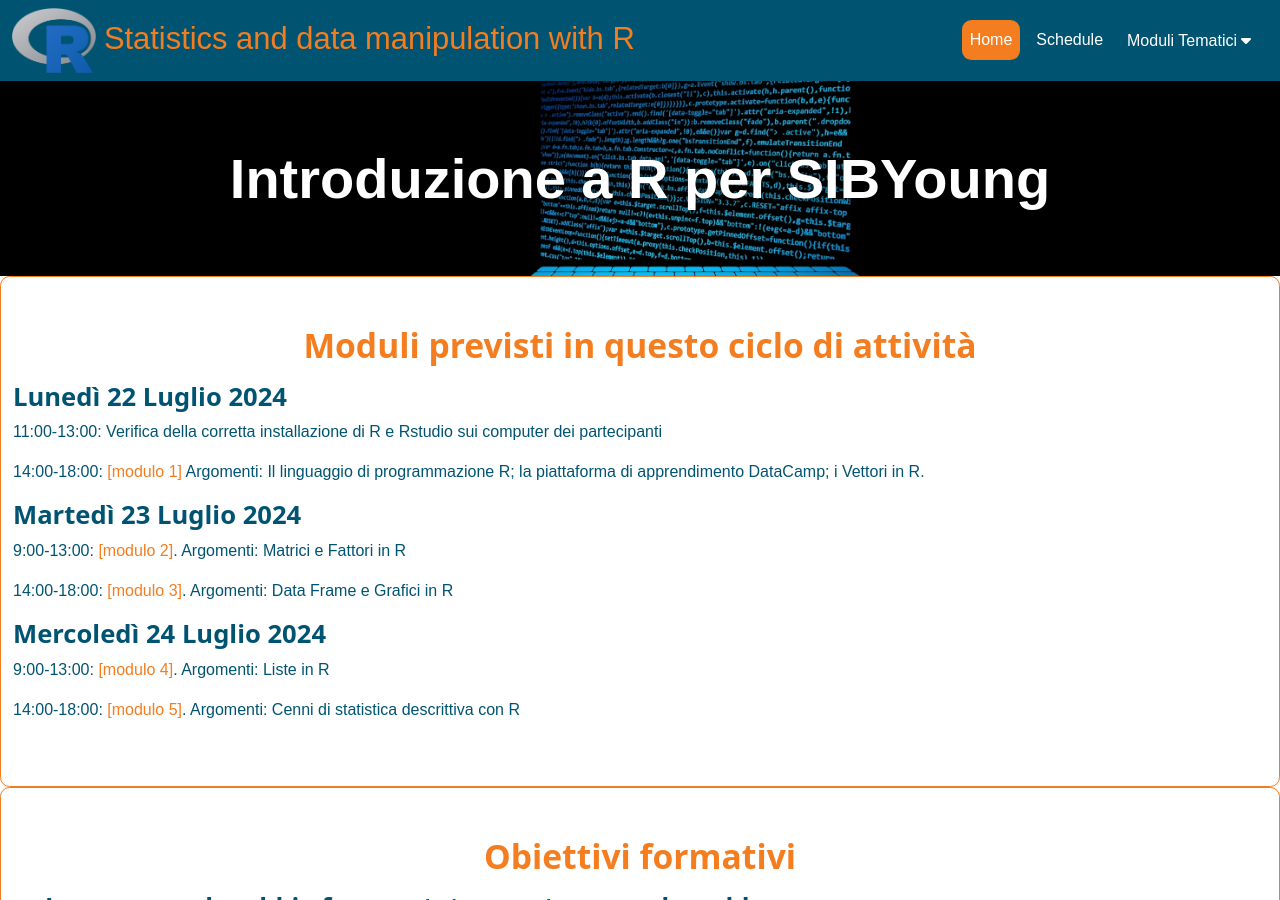
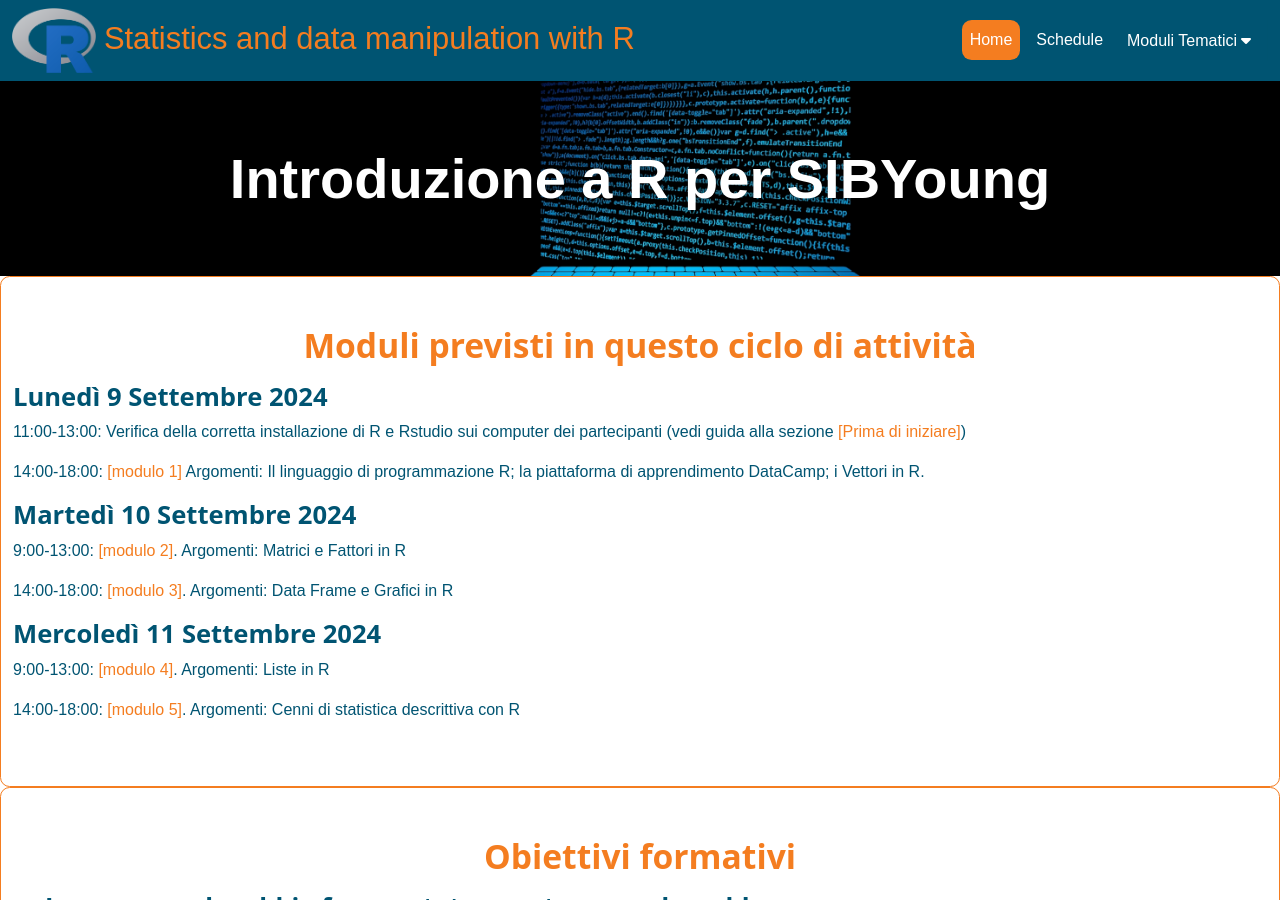
Before and after one commit to maghetta/Corso-R-livello-base__BBC, a Jekyll site: the page built from index.html, in a window 1280 px wide and 900 px high. Built offline with Jekyll 4.4.1, drawn with Linux system fonts in a browser that asks for light colours.

Commit message:
Update index.html

```diff
--- a/index.html
+++ b/index.html
@@ -18,15 +18,15 @@ layout: none
                     <h2 class="no-anchor text-secondary text-center mb-3">Moduli previsti in questo ciclo di attività</h2>
                     <div class="position-relative">
 
-                    <h3>Lunedì 22 Luglio 2024</h3>
-                    <p>11:00-13:00: Verifica della corretta installazione di R e Rstudio sui computer dei partecipanti</p>
+                    <h3>Lunedì 9 Settembre 2024</h3>
+                    <p>11:00-13:00: Verifica della corretta installazione di R e Rstudio sui computer dei partecipanti (vedi guida alla sezione <a href="https://maghetta.github.io/Corso-R-livello-base/premessa">[Prima di iniziare]</a>)</p>
                     <p>14:00-18:00: <a href="https://maghetta.github.io/Corso-R-livello-base/modulo1">[modulo 1]</a> Argomenti: Il linguaggio di programmazione R; la piattaforma di apprendimento DataCamp; i Vettori in R.</p>
 
-                    <h3>Martedì 23 Luglio 2024</h3>
+                    <h3>Martedì 10 Settembre 2024</h3>
                     <p>9:00-13:00: <a href="https://maghetta.github.io/Corso-R-livello-base/modulo2">[modulo 2]</a>. Argomenti: Matrici e Fattori in R</p>
                     <p>14:00-18:00: <a href="https://maghetta.github.io/Corso-R-livello-base/modulo3">[modulo 3]</a>. Argomenti: Data Frame e Grafici in R</p>
 
-                    <h3>Mercoledì 24 Luglio 2024</h3>
+                    <h3>Mercoledì 11 Settembre 2024</h3>
                     <p>9:00-13:00: <a href="https://maghetta.github.io/Corso-R-livello-base/modulo4">[modulo 4]</a>. Argomenti: Liste in R</p>
                     <p>14:00-18:00: <a href="https://maghetta.github.io/Corso-R-livello-base/modulo5">[modulo 5]</a>. Argomenti: Cenni di statistica descrittiva con R</p>
 
```
